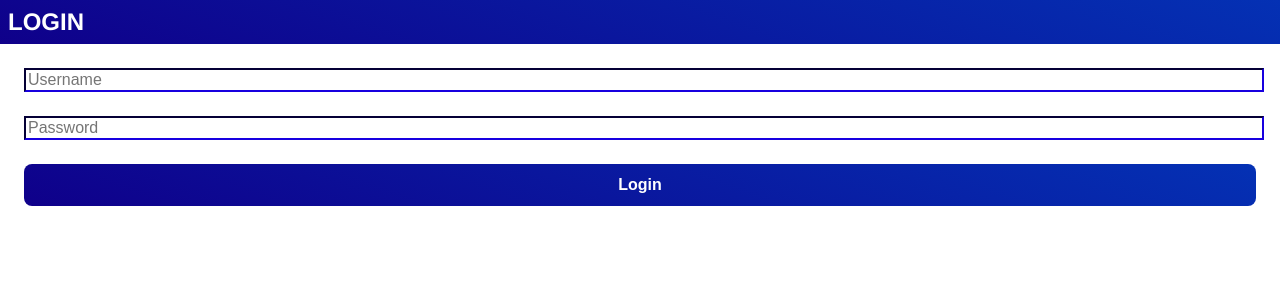
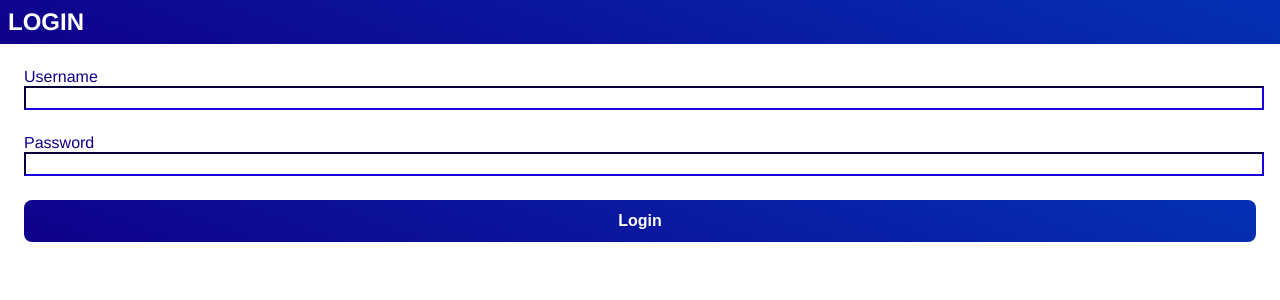
Before and after one commit to Reymann78/AllYourFavorites, a React (Create React App) app in the folder frontend/: page /login in a window 1280 px wide. Shown: the top 300 px of the page. Built offline with nearby package versions, Linux system fonts and the light colour scheme; no server answers.

Commit message:
Change LoginPage ux

```diff
--- a/frontend/src/loginPage/LoginPage.js
+++ b/frontend/src/loginPage/LoginPage.js
@@ -20,25 +20,25 @@ export default function LoginPage() {
       <Main>
         <Form onSubmit={handleSubmit}>
           <Label>
+            Username
             <input
               name="username"
               value={credentials.username}
               onChange={handleChange}
               type="text"
-              placeholder="Username"
             />
           </Label>
           <Label>
+            Password
             <input
               name="password"
               value={credentials.password}
               onChange={handleChange}
               type="password"
-              placeholder="Password"
             />
           </Label>
           {error && <p>{error}</p>}
-          <Button>Login</Button>
+          <Button value="login">Login</Button>
         </Form>
       </Main>
     </>
```
